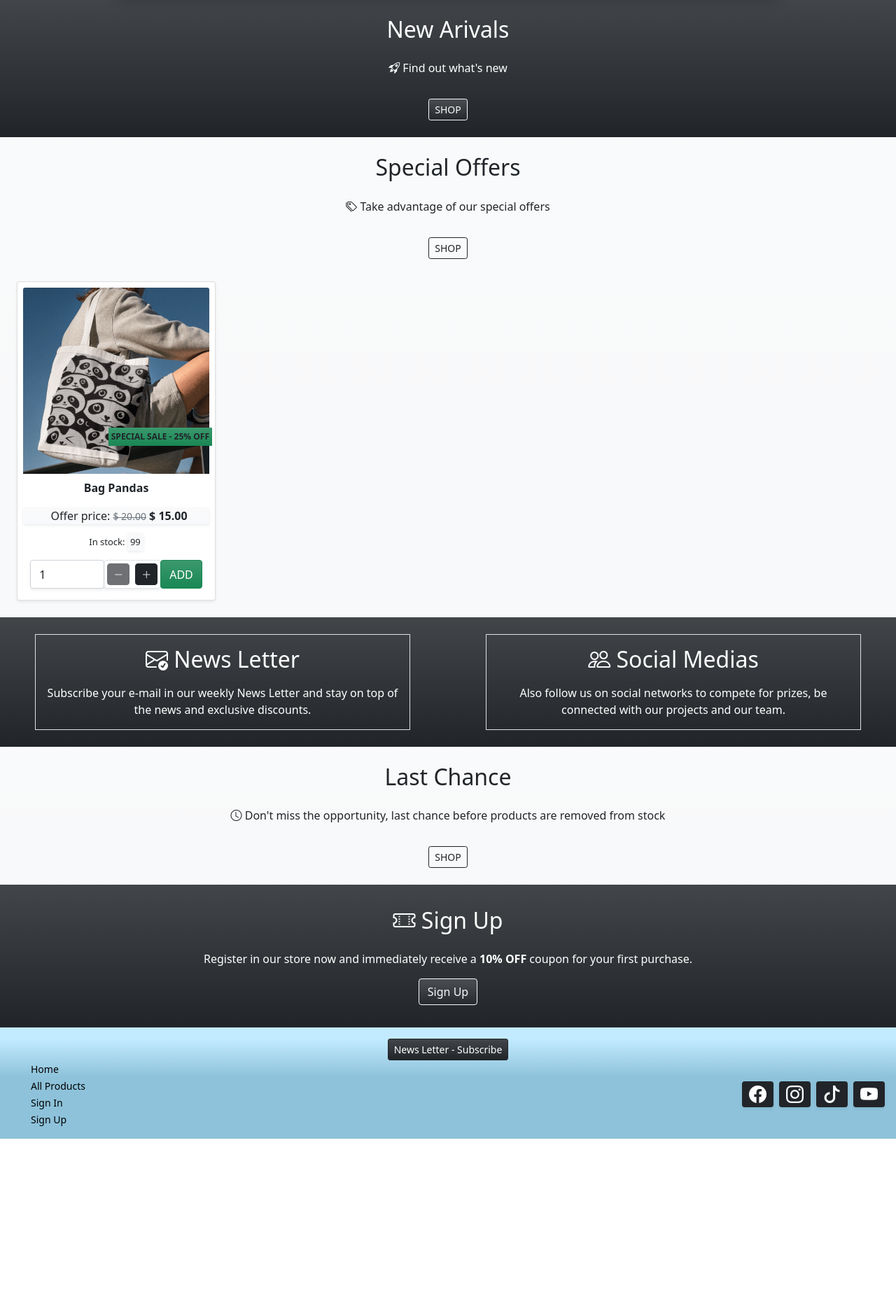
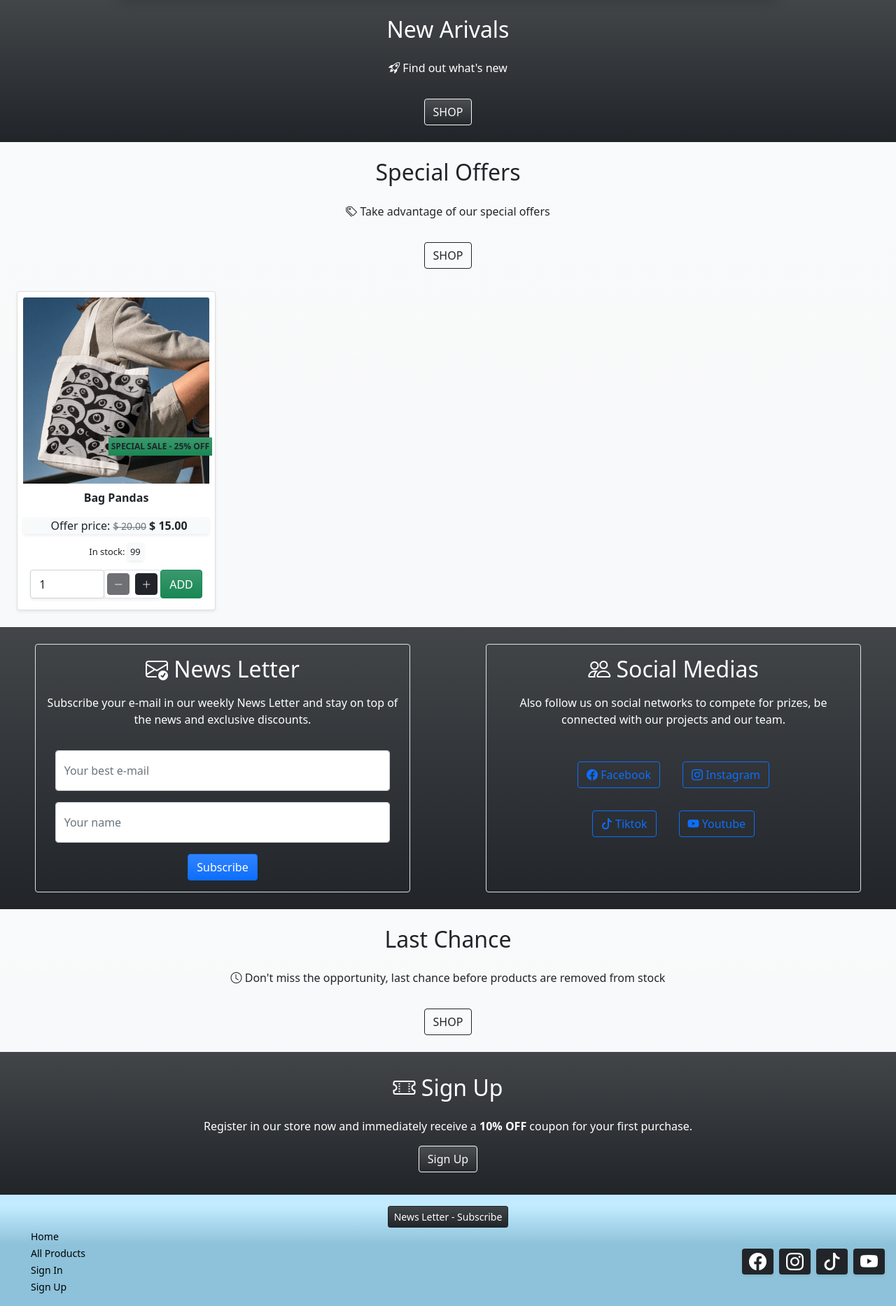
Before and after one commit to guisgrande/fifth-project-ci, a Django app: page / in a window 1280 px wide. Shown: the part 647-2513 px from the top of the page at 70% size. Before the commit the page ends 2274 px from the top, so only its background shows below. Run offline with Django 3.2, Linux system fonts and the light colour scheme; data comes from the database, SQL or seed files in the repository; some libraries are stand-ins or nearby versions.

Commit message:
Add form to news letter section and social links

```diff
--- a/templates/index.html
+++ b/templates/index.html
@@ -50,7 +50,7 @@
 <div class="p-2 container-fluid text-center bg-dark bg-gradient">
     <h2 class="m-2 p-2 text-white">New Arivals</h2>
     <p class="m-2 p-2 text-white"><i class="bi bi-rocket-takeoff"></i> Find out what's new</p>
-    <a href="{% url 'products' %}?offer=NEW" class="btn btn-sm btn-outline-light bg-gradient m-3">SHOP</a>
+    <a href="{% url 'products' %}?offer=NEW" class="btn btn-outline-light bg-gradient m-3">SHOP</a>
     <div class="container-fluid">
         <div class="row">
             {% for product in news_list %}
@@ -132,7 +132,7 @@
 <div class="p-2 container-fluid text-center bg-light bg-gradient">
     <h2 class="m-2 p-2">Special Offers</h2>
     <p class="m-2 p-2"><i class="bi bi-tags"></i> Take advantage of our special offers</p>
-    <a href="{% url 'products' %}?offer=SALE" class="btn btn-sm btn-outline-dark bg-gradient m-3">SHOP</a>
+    <a href="{% url 'products' %}?offer=SALE" class="btn btn-outline-dark bg-gradient m-3">SHOP</a>
     <div class="container-fluid">
         <div class="row">
             {% for product in special_list %}
@@ -212,13 +212,49 @@
 
 <!-- News Letter / Social -->
 <div class="p-2 text-center bg-dark bg-gradient text-white row d-flex justify-content-around">
-    <div class="m-3 col-8 col-lg-5 border border-ligh">
+    <div class="m-3 col-8 col-lg-5 border border-ligh rounded">
         <h2 class="m-2 p-2"><i class="bi bi-envelope-check"></i> News Letter</h2>
         <p class="fw-light">Subscribe your e-mail in our weekly News Letter and stay on top of the news and exclusive discounts.</p>
+        <div class="p-3">
+            <form method="POST" action="{% url 'news_letter_sub' %}">
+                {% csrf_token %}
+                <div class="form-floating mb-3 text-secondary">
+                    <input type="email" class="form-control" id="news_email" name="news_email" placeholder="Your best e-mail">
+                    <label for="news_email">Your best e-mail</label>
+                </div>
+                <div class="form-floating mb-3 text-secondary">
+                    <input type="text" class="form-control" id="news_name" name="news_name" placeholder="Your name">
+                    <label for="news_name">Your name</label>
+                </div>
+                <div class="container">
+                    <button type="submit" class="btn btn-primary bg-gradient">Subscribe</button>
+                </div>
+            </form>
+        </div>
     </div>
-    <div class="m-3 col-8 col-lg-5 border border-ligh">
+    <div class="m-3 col-8 col-lg-5 border border-ligh rounded">
         <h2 class="m-2 p-2"><i class="bi bi-people"></i> Social Medias</h2>
         <p class="fw-light">Also follow us on social networks to compete for prizes, be connected with our projects and our team.</p>
+        <div class="d-flex flex-row justify-content-center pt-3">
+            <div class="m-3">
+                <a class="btn btn-outline-primary" href="https://facebook.com" target="_blank" rel="noopener" aria-label="Check our Facebook page
+                (opens in a new tab)"><i class="bi bi-facebook"></i> Facebook</a>
+            </div>
+            <div class="m-3">
+                <a class="btn btn-outline-primary" href="https://instagram.com" target="_blank" rel="noopener" aria-label="Check our Instagram page
+                (opens in a new tab)"><i class="bi bi-instagram"></i> Instagram</a>
+            </div>
+        </div>
+        <div class="d-flex flex-row justify-content-center">
+            <div class="m-3">
+                <a class="btn btn-outline-primary" href="https://tiktok.com" target="_blank" rel="noopener" aria-label="Check our TikTok page
+                (opens in a new tab)"><i class="bi bi-tiktok"></i> Tiktok</a>
+            </div>
+            <div class="m-3">
+                <a class="btn btn-outline-primary" href="https://youtube.com" target="_blank" rel="noopener" aria-label="Check our Youtube page
+                (opens in a new tab)"><i class="bi bi-youtube"></i> Youtube</a>
+            </div>
+        </div>
     </div>
 </div>
 
@@ -226,7 +262,7 @@
 <div class="p-2 container-fluid text-center bg-light bg-gradient">
     <h2 class="m-2 p-2">Last Chance</h2>
     <p class="m-2 p-2"><i class="bi bi-clock"></i> Don't miss the opportunity, last chance before products are removed from stock</p>
-    <a href="{% url 'products' %}?offer=LAST" class="btn btn-sm btn-outline-dark bg-gradient m-3">SHOP</a>
+    <a href="{% url 'products' %}?offer=LAST" class="btn btn-outline-dark bg-gradient m-3">SHOP</a>
     <div class="container-fluid">
         <div class="row">
             {% for product in last_list %}
```
